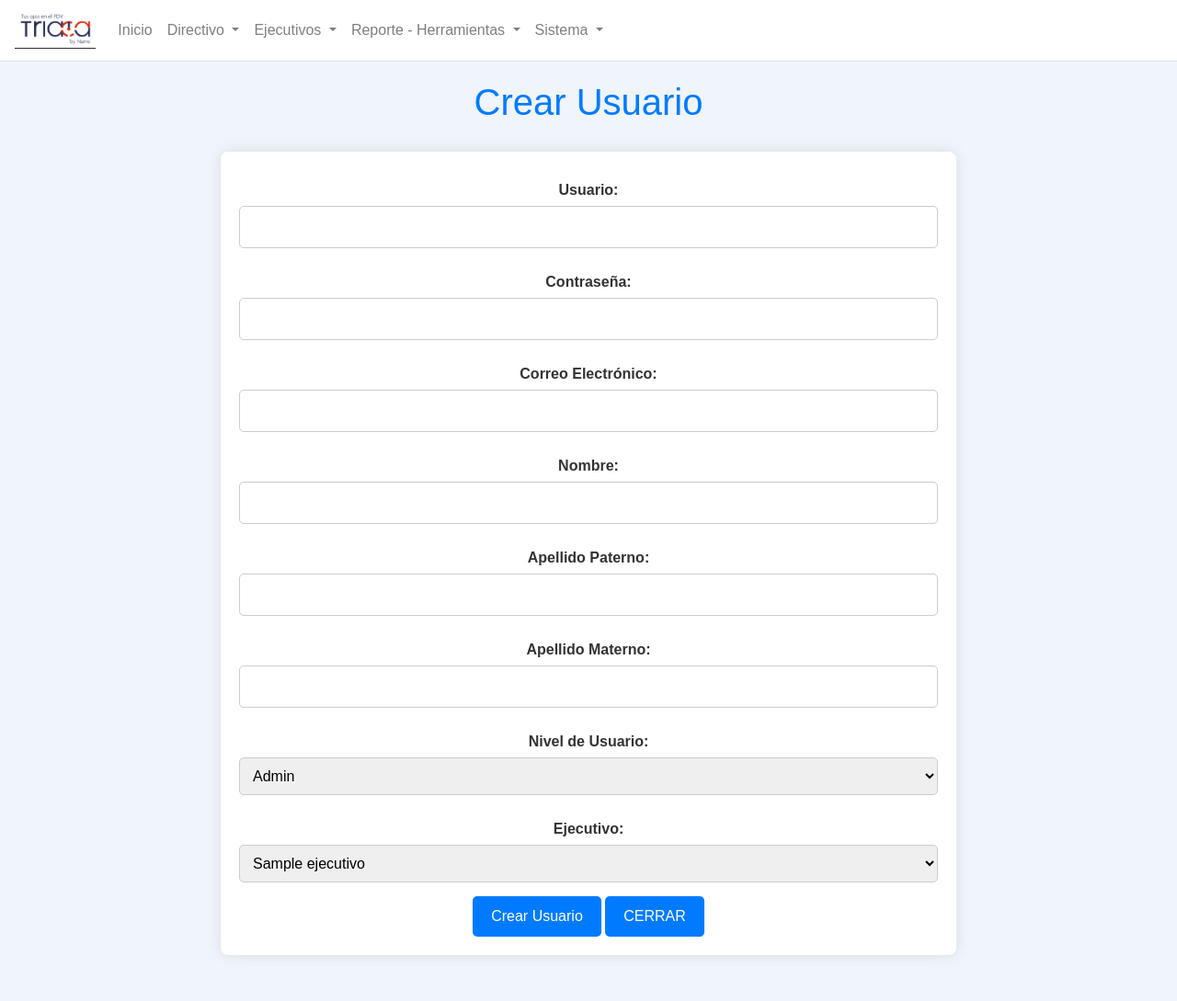
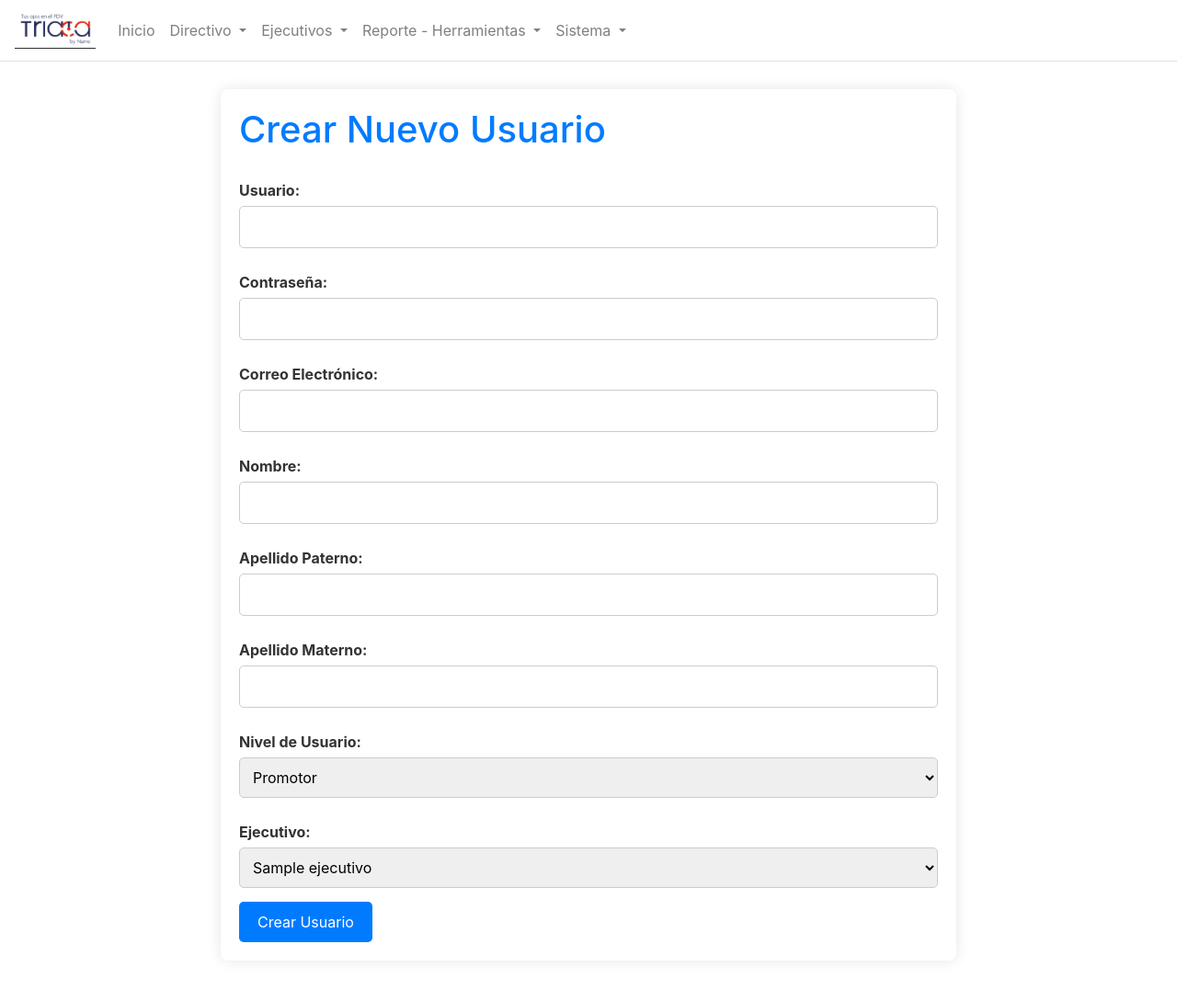
Before and after one commit to marivilchis15/proyecto_empresa, a PHP site: page /create_user.php in a window 1280 px wide. Shown: the whole page at 92% size. Run offline with PHP 8.4, Linux system fonts and the light colour scheme; tables that the repository leaves empty or names only in its code hold one stand-in row (values such as "Sample post"); some libraries are stand-ins or nearby versions.

Commit message:
Add files via upload

```diff
--- a/create_user.php
+++ b/create_user.php
@@ -101,11 +101,15 @@
 <head>
     <meta charset="UTF-8">
     <meta name="viewport" content="width=device-width, initial-scale=1.0">
-    <title>Tricxa by Narro - Crear Usuario</title>
+    <title>Crear Usuario</title>
+    <link rel="stylesheet" href="https://cdn.jsdelivr.net/npm/sweetalert2@11/dist/sweetalert2.min.css">
     <link rel="stylesheet" href="https://maxcdn.bootstrapcdn.com/bootstrap/4.5.2/css/bootstrap.min.css">
-    <link rel="stylesheet" href="https://cdn.jsdelivr.net/npm/sweetalert2@11/dist/sweetalert2.min.css">
+    <script src="https://cdn.jsdelivr.net/npm/sweetalert2@11"></script>
+    <script src="https://code.jquery.com/jquery-3.5.1.slim.min.js"></script>
+    <script src="https://cdn.jsdelivr.net/npm/@popperjs/core@2.9.2/dist/umd/popper.min.js"></script>
+    <script src="https://maxcdn.bootstrapcdn.com/bootstrap/4.5.2/js/bootstrap.min.js"></script>
     <style>
-        /* Custom styles for the page */
+        <style>
         body {
             background-color: #f5f7fa;
             font-family: Arial, sans-serif;
@@ -117,15 +121,6 @@
         .navbar-brand img {
             height: 40px;
         }
-        .content {
-            padding: 20px;
-            background-color: #f0f4fb;
-            text-align: center;
-            min-height: 300px;
-        }
-        .content h1 {
-            color: #007bff;
-        }
         .container {
             width: 80%;
             max-width: 800px;
@@ -134,6 +129,19 @@
             padding: 20px;
             box-shadow: 0 0 15px rgba(0, 0, 0, 0.1);
             border-radius: 8px;
+        }
+        .container h1 {
+            display: flex;
+            justify-content: space-between;
+            align-items: center;
+            margin-bottom: 20px;
+            color: #007bff;
+        }
+        .container .btn-group {
+            display: flex;
+        }
+        .container .btn-group .btn {
+            margin-left: 10px;
         }
         label {
             margin: 10px 0 5px;
@@ -233,11 +269,9 @@
             </ul>
         </div>
     </nav>
-
-    <div class="content">
-        <h1>Crear Usuario</h1>
     <div class="container">
-            <form method="post" action="">
+        <h1>Crear Nuevo Usuario</h1>
+        <form method="POST" action="">
             <label for="usuario">Usuario:</label>
             <input type="text" id="usuario" name="usuario" required>
 
@@ -257,36 +291,56 @@
             <input type="text" id="apellido_materno" name="apellido_materno" required>
 
             <label for="nivel_usuario">Nivel de Usuario:</label>
-                <select id="nivel_usuario" name="nivel_usuario" required>
-                    <option value="admin">Admin</option>
-                    <option value="user">User</option>
+            <select id="nivel_usuario" name="nivel_usuario">
+                <option value="promotor">Promotor</option>
+                <option value="promotor_pc21">Promotor PC21</option>
             </select>
 
             <label for="ejecutivo">Ejecutivo:</label>
-                <select id="ejecutivo" name="ejecutivo" required>
-                    <?php foreach ($ejecutivos as $ejecutivo) { ?>
-                        <option value="<?php echo $ejecutivo; ?>"><?php echo $ejecutivo; ?></option>
-                    <?php } ?>
+            <select id="ejecutivo" name="ejecutivo">
+                <?php foreach ($ejecutivos as $ejecutivo): ?>
+                    <option value="<?php echo htmlspecialchars($ejecutivo); ?>"><?php echo htmlspecialchars($ejecutivo); ?></option>
+                <?php endforeach; ?>
             </select>
 
             <button type="submit" name="create_user">Crear Usuario</button>
-                <button type="button" class="btn-rojo" onclick="window.location.href='index.php'">CERRAR</button>
         </form>
     </div>
-    </div>
 
-    <script src="https://code.jquery.com/jquery-3.5.1.slim.min.js"></script>
-    <script src="https://cdn.jsdelivr.net/npm/@popperjs/core@2.9.2/dist/umd/popper.min.js"></script>
-    <script src="https://maxcdn.bootstrapcdn.com/bootstrap/4.5.2/js/bootstrap.min.js"></script>
-    <script src="https://cdn.jsdelivr.net/npm/sweetalert2@11"></script>
     <script>
-        <?php if (!empty($alert_message)): ?>
+        document.addEventListener('DOMContentLoaded', function() {
+            var alertMessage = <?php echo json_encode(isset($alert_message) ? $alert_message : ''); ?>;
+
+            if (alertMessage.startsWith('confirm')) {
                 Swal.fire({
-            icon: '<?php echo strpos($alert_message, "error") !== false ? "error" : (strpos($alert_message, "success") !== false ? "success" : "warning"); ?>',
-            title: '<?php echo ucfirst(explode(": ", $alert_message)[0]); ?>',
-            text: '<?php echo explode(": ", $alert_message)[1]; ?>',
+                    title: 'Usuarios Similares Encontrados',
+                    text: alertMessage.replace('confirm: ', ''),
+                    icon: 'warning',
+                    showCancelButton: true,
+                    confirmButtonText: 'Sí, continuar',
+                    cancelButtonText: 'No, cancelar'
+                }).then((result) => {
+                    if (result.isConfirmed) {
+                        // Envío forzado del formulario si el usuario confirma
+                        document.querySelector('form').submit();
+                    }
                 });
-        <?php endif; ?>
+            } else if (alertMessage.startsWith('success')) {
+                Swal.fire({
+                    title: 'Éxito',
+                    text: alertMessage.replace('success: ', ''),
+                    icon: 'success',
+                    confirmButtonText: 'Aceptar'
+                });
+            } else if (alertMessage.startsWith('error')) {
+                Swal.fire({
+                    title: 'Error',
+                    text: alertMessage.replace('error: ', ''),
+                    icon: 'error',
+                    confirmButtonText: 'Aceptar'
+                });
+            }
+        });
     </script>
 </body>
 </html>
--- a/search_user.php
+++ b/search_user.php
@@ -250,7 +250,7 @@
                         <td><?php echo htmlspecialchars($user['Ejecutivo']); ?></td>
                         <td>
                             <a href="edit_user.php?edit_user=<?php echo htmlspecialchars($user['Usuario']); ?>">Editar</a> |
-                            <a href="?delete_user=<?php echo htmlspecialchars($user['Usuario']); ?>" onclick="return confirmDelete('<?php echo htmlspecialchars($user['Usuario']); ?>')">Eliminar</a>
+                            <a href="?delete_user=<?php echo htmlspecialchars($user['Usuario']); ?>" onclick="return confirm('<?php echo htmlspecialchars($user['Usuario']); ?>')">Eliminar</a>
                         </td>
                     </tr>
                 <?php endforeach; ?>
@@ -280,7 +280,7 @@
         <?php endif; ?>
     });
 
-    function confirmDelete(user) {
+    function confirm() {
         return Swal.fire({
             title: '¿Estás seguro?',
             text: "¡No podrás recuperar este usuario!",
@@ -292,7 +292,7 @@
             cancelButtonText: 'Cancelar'
         }).then((result) => {
             if (result.isConfirmed) {
-                window.location.href = "?delete_user=" + user;
+                window.location.href = "?search_user=" + user;
             }
         });
         return false; // Prevent default link behavior
```
Also changed, not shown: other parts of create_user.php (+29 -1 lines), edit_user.php (+19 -7 lines). Lines whose indentation alone changed are shown as unchanged.
